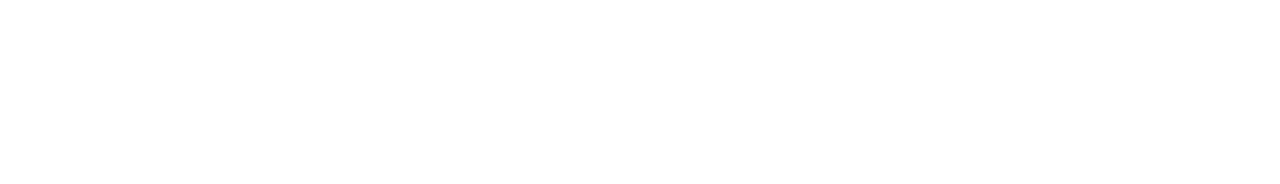
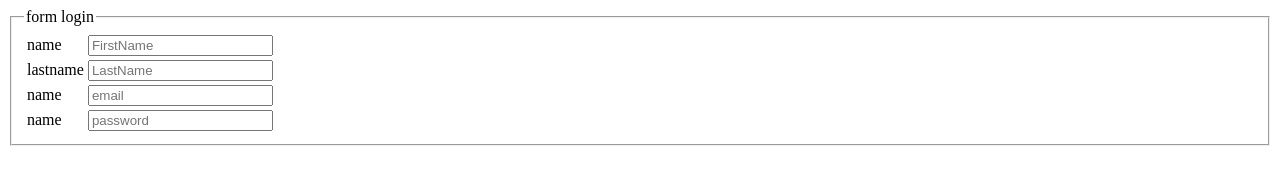
Before and after one commit to savadkoohy/micro-git, a plain HTML site: page index.html in a window 1280 px wide. Drawn offline with Linux system fonts and the light colour scheme.

Commit message:
Write a login form

```diff
--- a/index.html
+++ b/index.html
@@ -5,6 +5,28 @@
     <link href="main.css" rel="stylesheet" />
 </head>
 <body>
-
+    <form method="post" action="">
+        <fieldset>
+            <legend>form login</legend>
+            <table>
+                <tr>
+                    <td><label for="Name">name</label></td>
+                    <td><input type="text" name="firstname" placeholder="FirstName" id="Name" /></td>
+                </tr>
+                <tr>
+                    <td><label for="LastName">lastname</label></td>
+                    <td><input type="text" name="lastname" placeholder="LastName" id="LastName" /></td>
+                </tr>
+                <tr>
+                    <td><label for="Email">name</label></td>
+                    <td><input type="email" name="EMAIL" placeholder="email" id="Email" /></td>
+                </tr>
+                <tr>
+                    <td><label for="PasWord">name</label></td>
+                    <td><input type="password" name="pasword" placeholder="password" id="PasWord" /></td>
+                </tr>
+            </table>
+        </fieldset>
+    </form>
 </body>
 </html>
```
